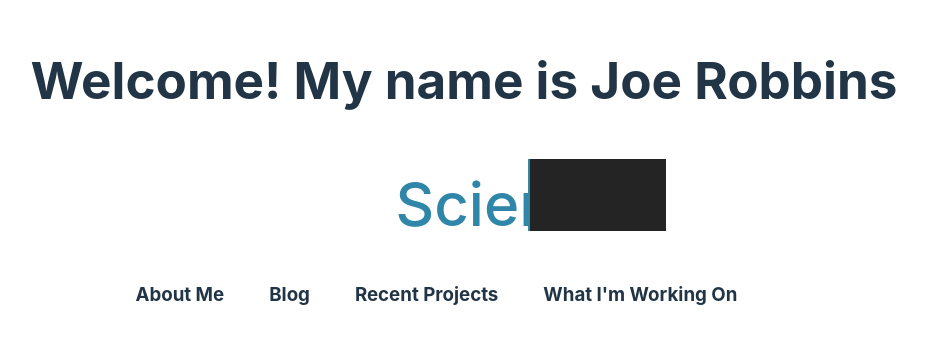
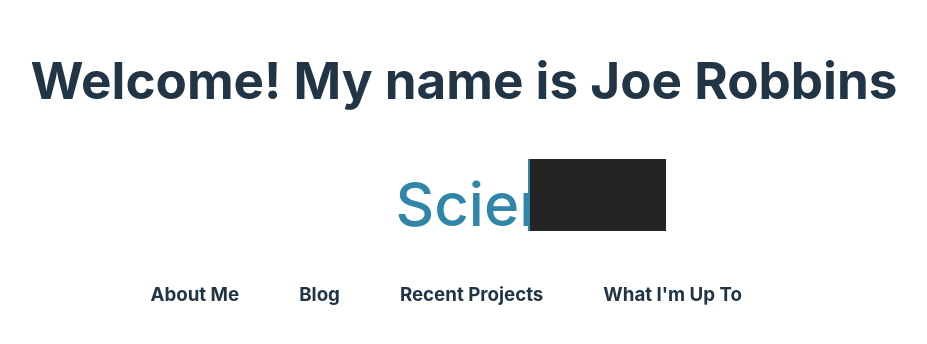
Before and after one commit to Jrobbins973/Personal-Website, a React (Vite) app in the folder Joe-Robbins-Personal-Website/: page / in a window 1280 px wide. Shown: the part 228-572 px from the top of the page, without its empty margins (176-1103 px from the left). Built offline with nearby package versions, Linux system fonts and the light colour scheme.

Commit message:
routes up and running

```diff
--- a/Joe-Robbins-Personal-Website/package.json
+++ b/Joe-Robbins-Personal-Website/package.json
@@ -11,7 +11,8 @@
   "dependencies": {
     "react": "^18.2.0",
     "react-dom": "^18.2.0",
-    "react-router-dom": "^6.6.2"
+    "react-router": "^5.2.0",
+    "react-router-dom": "^5.2.0"
   },
   "devDependencies": {
     "@types/react": "^18.0.26",
--- a/Joe-Robbins-Personal-Website/src/App.jsx
+++ b/Joe-Robbins-Personal-Website/src/App.jsx
@@ -1,36 +1,44 @@
 import { useState } from 'react'
-import reactLogo from './assets/react.svg'
 import './App.css'
+import RecentProjects from './components/RecentProjects'
+import AboutMe from './components/AboutMe'
+import Blog from './components/Blog'
+import WorkingOn from './components/WorkingOn'
+import { useHistory } from 'react-router-dom'
+import { Switch, Route} from "react-router-dom";
+import HomePage from './components/HomePage'
 
 function App() {
 
 
   return (
     <div>
-      <h1>Welcome! My name is Joe Robbins</h1>
-    <div className = "wrapper">
-    <div className = "static-txt">I'm a </div>
-    <ul className = "dynamic-txts">
-      <li><span>Developer</span></li>
-      <li><span>Scientist</span></li>
-      <li><span>Student</span></li>
-      <li><span>Dog Lover</span></li>
-    </ul>
-  </div>
-  <div className='nav-links'>
-      <div >
-        <h3 className='link'>About Me</h3>
-      </div>
-      <div >
-        <h3 className='link2'>Blog</h3>
-      </div>
-      <div >
-        <h3 className='link3'>Recent Projects</h3>
-      </div>
-      <div >
-        <h3 className='link4'>What I'm Working On</h3>
-      </div>
-    </div>
+
+
+      <Switch>
+
+      <Route exact path = '/'>
+        <HomePage />
+      </Route>
+
+      <Route exact path = '/AboutMe'>
+        <AboutMe />
+      </Route>
+
+      <Route exact path = '/Blog'>
+        <Blog />
+      </Route>
+
+      <Route exact path = '/RecentProjects'>
+        <RecentProjects />
+      </Route>
+
+      <Route exact path = '/InTheWorks'>
+        <WorkingOn />
+      </Route>
+
+      </Switch>
+
   </div>
   )
 }
--- /dev/null
+++ b/Joe-Robbins-Personal-Website/src/components/AboutMe.jsx
@@ -0,0 +1,11 @@
+import React from 'react'
+
+function AboutMe() {
+    return (
+        <div>
+            <h1>About Me</h1>
+        </div>
+    )
+}
+
+export default AboutMe
--- /dev/null
+++ b/Joe-Robbins-Personal-Website/src/components/Blog.jsx
@@ -0,0 +1,9 @@
+import React from 'react'
+
+function Blog() {
+    return (
+        <div>Blog</div>
+    )
+}
+
+export default Blog
--- /dev/null
+++ b/Joe-Robbins-Personal-Website/src/components/HomePage.jsx
@@ -0,0 +1,37 @@
+import React from 'react'
+import { useHistory } from 'react-router-dom'
+import { Switch, Route} from "react-router-dom";
+
+function HomePage() {
+    const history = useHistory()
+    return (
+        <div>
+        <h1>Welcome! My name is Joe Robbins</h1>
+        <div className = "wrapper">
+        <div className = "static-txt">I'm a </div>
+        <ul className = "dynamic-txts">
+            <li><span>Developer</span></li>
+            <li><span>Scientist</span></li>
+            <li><span>Student</span></li>
+            <li><span>Dog Lover</span></li>
+            </ul>
+        </div>
+        <div className='nav-links'>
+            <div >
+                <h3 onClick={() => history.push('/AboutMe')} className='link'>About Me</h3>
+            </div>
+            <div >
+                <h3 onClick={() => history.push('/Blog')} className='link2'>Blog</h3>
+            </div>
+            <div >
+                <h3 onClick={() => history.push('/RecentProjects')} className='link3'>Recent Projects</h3>
+            </div>
+            <div >
+                <h3 onClick={() => history.push('/InTheWorks')} className='link4'>What I'm Up To</h3>
+            </div>
+            </div>
+            </div>
+    )
+}
+
+export default HomePage
--- /dev/null
+++ b/Joe-Robbins-Personal-Website/src/components/RecentProjects.jsx
@@ -0,0 +1,9 @@
+import React from 'react'
+
+function RecentProjects() {
+    return (
+        <div>RecentProjects</div>
+    )
+}
+
+export default RecentProjects
--- /dev/null
+++ b/Joe-Robbins-Personal-Website/src/components/WorkingOn.jsx
@@ -0,0 +1,9 @@
+import React from 'react'
+
+function WorkingOn() {
+    return (
+        <div>What I'm Up To</div>
+    )
+}
+
+export default WorkingOn
--- a/Joe-Robbins-Personal-Website/src/index.css
+++ b/Joe-Robbins-Personal-Website/src/index.css
@@ -134,7 +134,7 @@ button:focus-visible {
 }
 
 .nav-links h3 {
-  margin-left: 45px;
+  margin-left: 60px;
 }
 
 .link:after {
@@ -144,7 +144,7 @@ button:focus-visible {
   transform: scaleX(0);
   height: 2px;
   bottom: 15px;
-  left: 30px;
+  left: 45px;
   background-color: #0087ca;
   transform-origin: bottom right;
   transition: transform 0.25s ease-out;
@@ -168,7 +168,7 @@ button:focus-visible {
   transform: scaleX(0);
   height: 2px;
   bottom: 15px;
-  left: 158px;
+  left: 188px;
   background-color: #0087ca;
   transform-origin: bottom right;
   transition: transform 0.25s ease-out;
@@ -191,7 +191,7 @@ button:focus-visible {
   transform: scaleX(0);
   height: 2px;
   bottom: 15px;
-  left: 258px;
+  left: 305px;
   background-color: #0087ca;
   transform-origin: bottom right;
   transition: transform 0.25s ease-out;
@@ -210,11 +210,11 @@ button:focus-visible {
 .link4:after {
   content: '';
   position: absolute;
-  width: 210px;
+  width: 150px;
   transform: scaleX(0);
   height: 2px;
   bottom: 15px;
-  left: 438px;
+  left: 500px;
   background-color: #0087ca;
   transform-origin: bottom right;
   transition: transform 0.25s ease-out;
```
Also changed, not shown: 1 other file (tests, documents, lock files or other folders).
